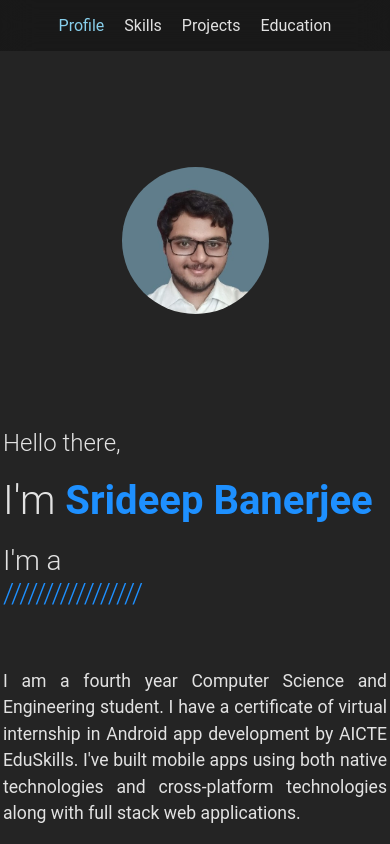
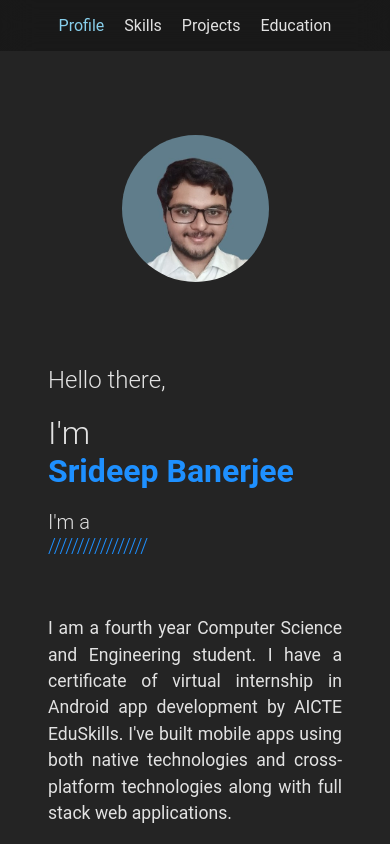
Before and after one commit to srideep-banerjee/Portfolio, a React (Vite) app: page / in a window 390 px wide. Shown: the top 844 px of the page. Built offline with nearby package versions, Linux system fonts and the light colour scheme.

Commit message:
Improved responsiveness in Home

```diff
--- a/src/home/PanaromaText.tsx
+++ b/src/home/PanaromaText.tsx
@@ -76,7 +76,7 @@ export default function PanaromaText() {
         return textList[index].substring(obscurePoint + 1)
     }
     return (
-        <span style={{width: "24rem", display: "inline-block"}}>
+        <span id="panaroma-container">
             <span className="unobscured-text">{getStartingUnobscuredText()}</span>
             <span className="obscured-text">{getObscuredText()}</span>
             <span className="unobscured-text">{getEndingUnobscuredText()}</span>
--- a/src/styles/Home.css
+++ b/src/styles/Home.css
@@ -17,7 +17,7 @@ footer {
     flex-direction: column;
     align-items: start;
     justify-content: center;
-    height: 100vh;
+    min-height: 100vh;
     padding: 0 48px
 }
 
@@ -52,7 +52,7 @@ section {
     align-self: center;
     display: flex;
     flex-direction: column;
-    gap: 20px;
+    row-gap: 20px;
 }
 
 p {
@@ -110,6 +110,16 @@ img {
     .home-front {
         flex-direction: column-reverse;
         align-items: center;
+        width: 100%;
+    }
+    section {
+        align-self: stretch;
+    }
+    h1 {
+        font-size: 2rem;
+    }
+    h2 {
+        font-size: 1.25rem;
     }
     p {
         text-align: justify;
@@ -129,7 +139,7 @@ img {
     .pfp-container {
         width: 100%;
         height: 25%;
-        padding: 24px;
+        padding: 24px 0px;
     }
     img {
         height: unset;
--- a/src/styles/PanaromaText.css
+++ b/src/styles/PanaromaText.css
@@ -10,3 +10,9 @@
 .obscured-text {
     color: dodgerblue;
 }
+
+@media (max-width: 560px) {
+    #panaroma-container {
+        width: 100%;
+    }
+}
--- a/src/styles/main.css
+++ b/src/styles/main.css
@@ -12,16 +12,19 @@
   --appbar-height: 3.2rem
 }
 
+/* * {
+  outline: 1px solid #f00 !important;
+} */
+
 #root {
   display: flex;
   width: 100%
 }
 
-html, body {
+body {
   margin: 0;
   display: flex;
   place-items: stretch;
-  width: 100%;
   width: 100%;
   min-width: 320px;
   min-height: 100%;
```
